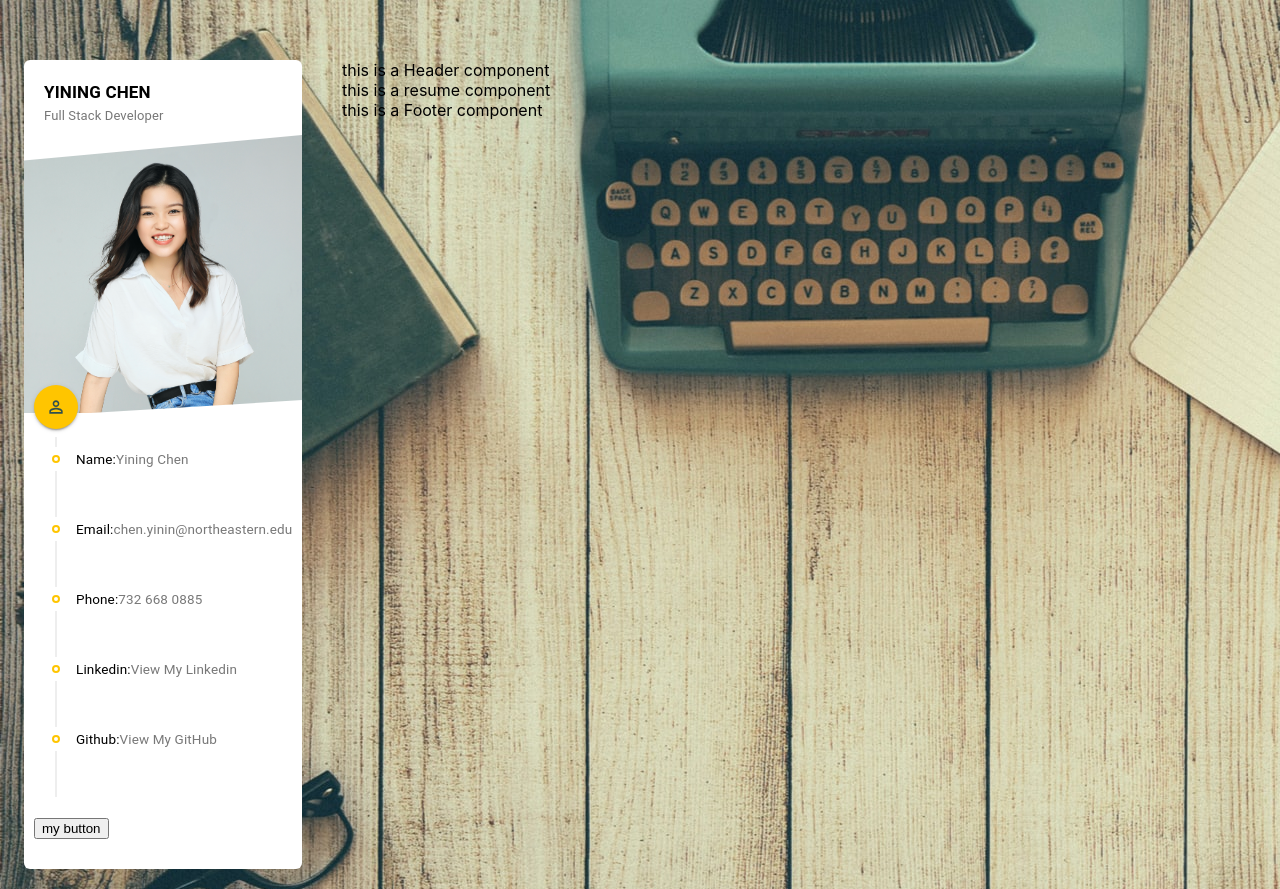
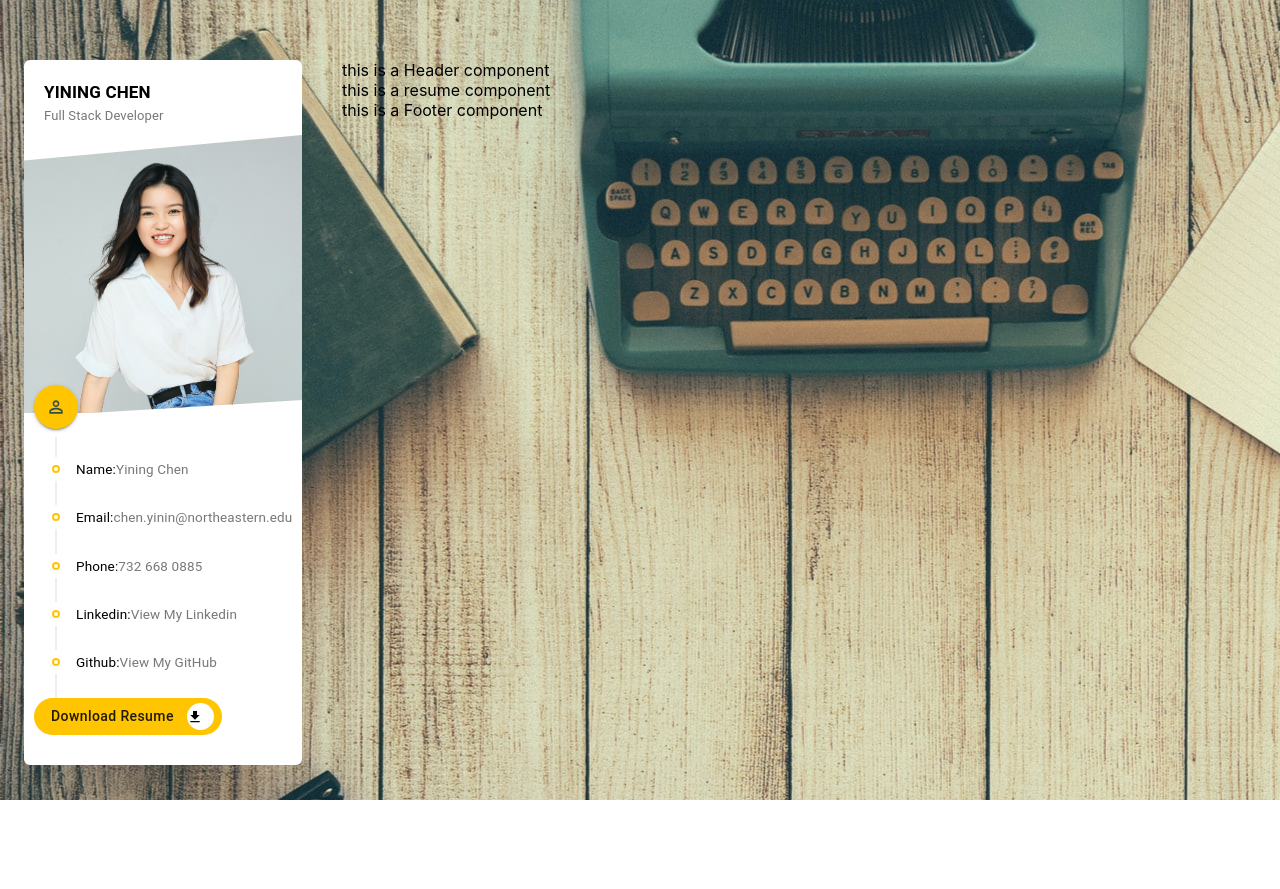
Before and after one commit to YiningChen2022/portfolio, a React (Create React App) app in the folder my-app/: page / in a window 1280 px wide. After the commit the page ends 800 px from the top, so only its background shows below. Built offline with nearby package versions, Linux system fonts and the light colour scheme.

Commit message:
update buttom

```diff
--- /dev/null
+++ b/my-app/src/components/Button/Button.css
@@ -0,0 +1,35 @@
+.custom_btn {
+  background-color: var(--main-color) !important;
+  font-size: 14px !important;
+  font-weight: 500 !important;
+  border: 0 !important;
+  border-radius: 50px !important;
+  padding: 1px 12px !important;
+  line-height: 35px !important;
+  min-width: 100px !important;
+  outline: none !important;
+}
+.btn_icon_container {
+  color: #000 !important;
+  background: #fff !important;
+  border-radius: 50px !important;
+  height: 27px !important;
+  width: 27px !important;
+  line-heigth: 29px !important;
+  text-align: center !important;
+  display: flex !important;
+  align-items: center !important;
+  justify-centent: center !important;
+}
+
+.custom_btn .btn_icon_container > .MuiSvgIcon-root {
+  font-size: 16px !important;
+}
+.custom_btn .btn_text {
+  fontsize: 14px !important;
+  text-transform: none !important;
+  text-align: center !important;
+  width: 100% !important;
+  margin-right: 5px !important;
+  margin-left: 5px !important;
+}
--- /dev/null
+++ b/my-app/src/components/Button/Button.js
@@ -0,0 +1,14 @@
+import React from "react";
+import { Button } from "@material-ui/core";
+import './Button.css'
+const CustomButton = ({text, icon}) => {
+  return (
+    <Button
+      className="custom_btn"
+      endIcon={icon ? <div className="btn_icon_container">{icon}</div> : null}
+    >
+      <span className="btn_text">{text}</span>
+    </Button>
+  );
+};
+export default CustomButton;
--- a/my-app/src/components/Profile/Profile.css
+++ b/my-app/src/components/Profile/Profile.css
@@ -51,3 +51,10 @@
 .timelineItem_text > span {
   color: black;
 }
+.profile .button_container{
+  width:100%!important;
+  display:'flex'!important;
+  justfy-content:center!important;
+  margin-top:10px!important;
+
+}
--- a/my-app/src/components/Profile/Profile.js
+++ b/my-app/src/components/Profile/Profile.js
@@ -4,10 +4,12 @@
 import myImage from "../../assets/images/profile.jpg";
 import TimelineItem from "@material-ui/lab/TimelineItem";
 import TimelineContent from "@material-ui/lab/TimelineContent";
+import CustomButton from "../Button/Button";
 import CustomTimeline, {
   CustomTimelineSeparator,
 } from "../Timeline/CustomTimeline";
 import resumeData from "../../utils/resumeData";
+import GetAppIcon from "@material-ui/icons/GetApp";
 
 const CustomTimelineItem = ({ title, text, link }) => (
   <TimelineItem>
@@ -41,7 +43,7 @@
         <img src={myImage} alt="" />
       </figure>
       <div className="profile_information">
-        <CustomTimeline >
+        <CustomTimeline>
           <CustomTimelineItem
             title="Name"
             text={resumeData.name}
@@ -62,9 +64,9 @@
             ></CustomTimelineItem>
           ))}
         </CustomTimeline>
-
-        <br />
-        <button>my button</button>
+        <div ClassName="button_container">
+          <CustomButton text={"Download Resume"} icon={<GetAppIcon />} />
+        </div>
       </div>
     </div>
   );
--- a/my-app/src/components/Timeline/Timeline.css
+++ b/my-app/src/components/Timeline/Timeline.css
@@ -3,15 +3,14 @@
 }
 
 /*Header*/
-
 /*Header title*/
-.timeline. timeline_header {
+.timeline .timeline_header {
   padding-top: 7px;
 }
-.timeline.timeline.timeline_firstItem {
+.timeline .timeline_firstItem {
   min-height: 80px !important;
 }
-.timeline.MuiTimelineItem-root {
+.timeline .MuiTimelineItem-root {
   min-height: 0px;
 }
 .timeline .MuiTimelineItem-missingOppositeContent:before {
```
